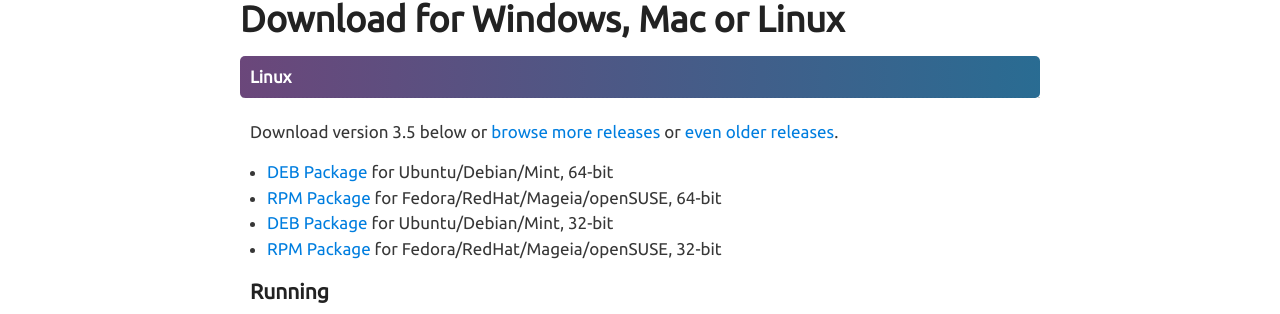
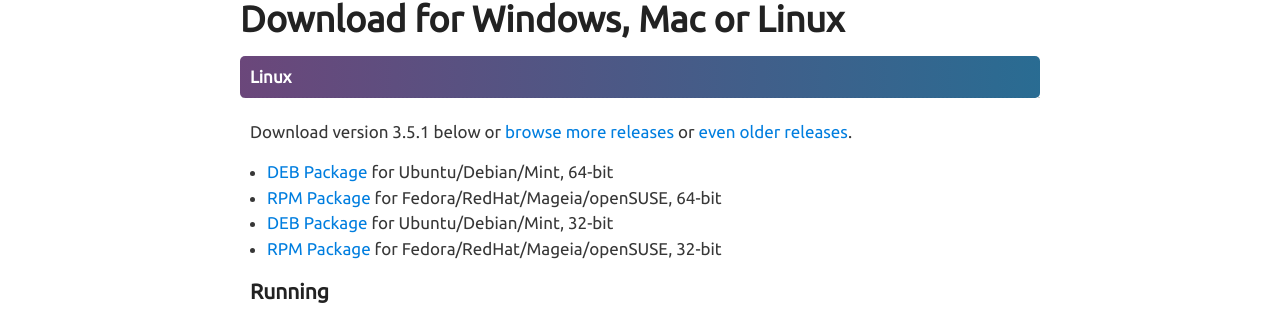
Before and after one commit to angryip/ipscan, a Jekyll site: the page built from download/index.html, in a window 1280 px wide. Shown: the part 310-624 px from the top of the page. Built offline with Jekyll 4.4.1, drawn with Linux system fonts in a browser that asks for light colours.

Commit message:
update version

```diff
--- a/_config.yml
+++ b/_config.yml
@@ -1,6 +1,6 @@
 name: Angry IP Scanner
 url: http://angryip.org
-version: 3.5
+version: 3.5.1
 permalink: /:year/:month/:title.html
 
 gems:
```
